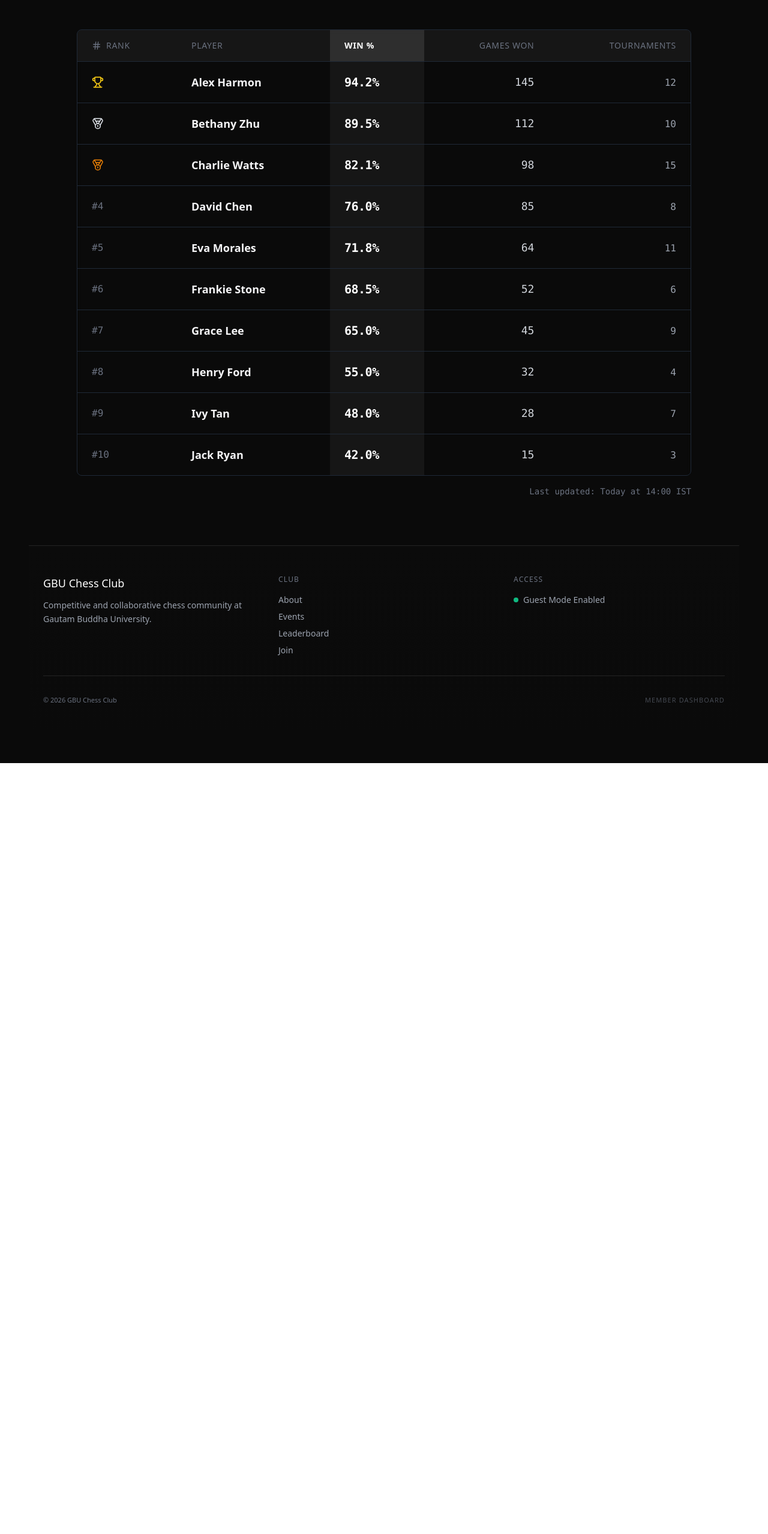
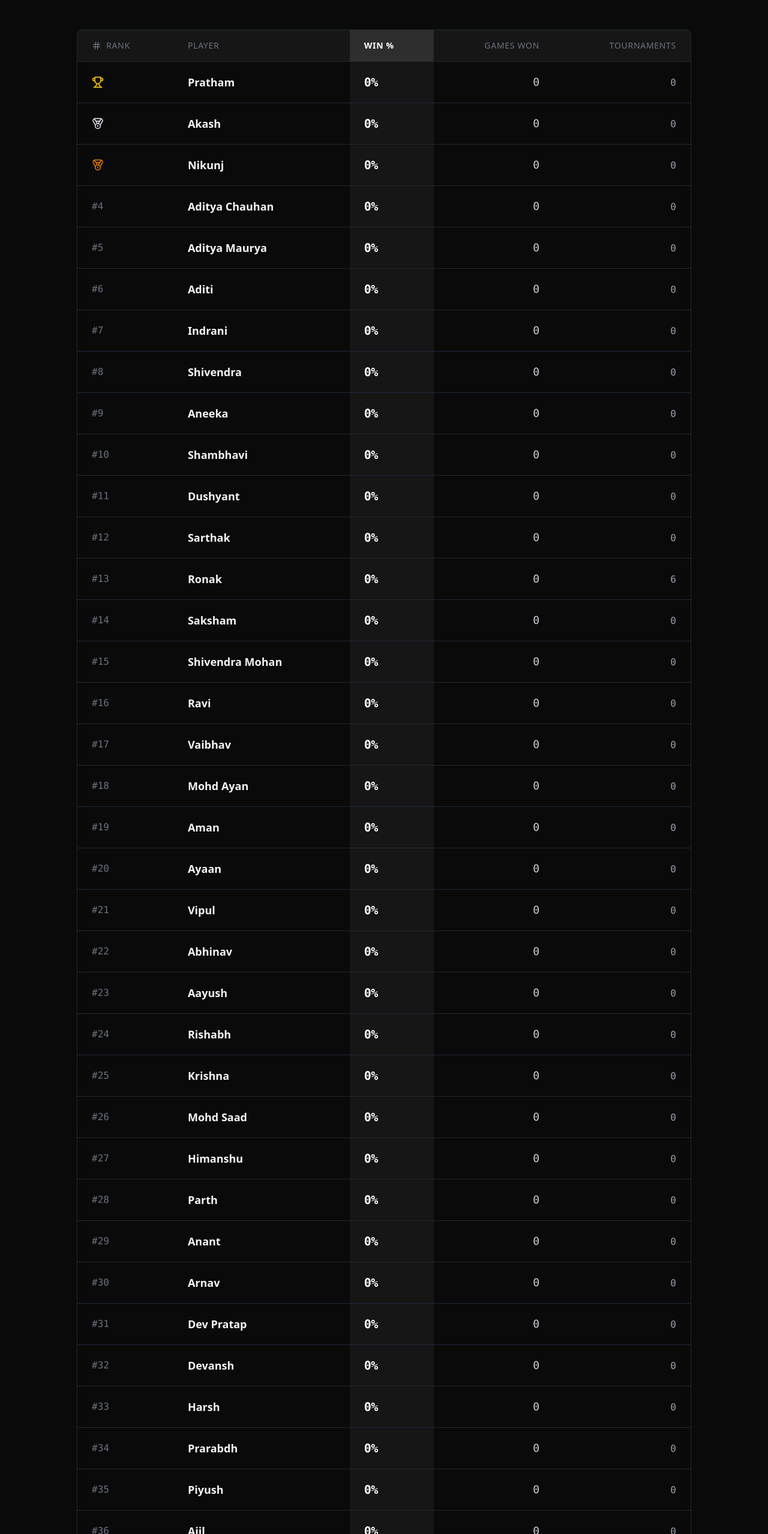
Before and after one commit to ParthDua0/chess-club, a React (Vite) app: page /leaderboard in a window 1280 px wide. Shown: the part 243-2800 px from the top of the page at 60% size. Before the commit the page ends 1515 px from the top, so only its background shows below. Built offline with nearby package versions, Linux system fonts and the light colour scheme.

Commit message:
leaderboard name update

```diff
--- a/src/pages/Leaderboard.jsx
+++ b/src/pages/Leaderboard.jsx
@@ -6,17 +6,46 @@ import Footer from '../components/Footer';
 const LeaderboardPage = () => {
   // Mock Data - In a real app, fetch this from your backend and ensure it's sorted by winPct
   const leaderboardData = [
-    { id: 1, name: "Alex Harmon", rank: 1, winPct: "94.2%", wins: 145, tournaments: 12 },
-    { id: 2, name: "Bethany Zhu", rank: 2, winPct: "89.5%", wins: 112, tournaments: 10 },
-    { id: 3, name: "Charlie Watts", rank: 3, winPct: "82.1%", wins: 98, tournaments: 15 },
-    { id: 4, name: "David Chen", rank: 4, winPct: "76.0%", wins: 85, tournaments: 8 },
-    { id: 5, name: "Eva Morales", rank: 5, winPct: "71.8%", wins: 64, tournaments: 11 },
-    { id: 6, name: "Frankie Stone", rank: 6, winPct: "68.5%", wins: 52, tournaments: 6 },
-    { id: 7, name: "Grace Lee", rank: 7, winPct: "65.0%", wins: 45, tournaments: 9 },
-    { id: 8, name: "Henry Ford", rank: 8, winPct: "55.0%", wins: 32, tournaments: 4 },
-    { id: 9, name: "Ivy Tan", rank: 9, winPct: "48.0%", wins: 28, tournaments: 7 },
-    { id: 10, name: "Jack Ryan", rank: 10, winPct: "42.0%", wins: 15, tournaments: 3 },
-  ];
+  { id: 1, name: "Pratham", rank: 1, winPct: "0%", wins: 0, tournaments: 0 },
+  { id: 2, name: "Akash", rank: 2, winPct: "0%", wins: 0, tournaments: 0 },
+  { id: 3, name: "Nikunj", rank: 3, winPct: "0%", wins: 0, tournaments: 0 },
+  { id: 4, name: "Aditya Chauhan", rank: 4, winPct: "0%", wins: 0, tournaments: 0 },
+  { id: 5, name: "Aditya Maurya", rank: 5, winPct: "0%", wins: 0, tournaments: 0 },
+  { id: 6, name: "Aditi", rank: 6, winPct: "0%", wins: 0, tournaments: 0 },
+  { id: 7, name: "Indrani", rank: 7, winPct: "0%", wins: 0, tournaments: 0 },
+  { id: 8, name: "Shivendra", rank: 8, winPct: "0%", wins: 0, tournaments: 0 },
+  { id: 9, name: "Aneeka", rank: 9, winPct: "0%", wins: 0, tournaments: 0 },
+  { id: 10, name: "Shambhavi", rank: 10, winPct: "0%", wins: 0, tournaments: 0 },
+  { id: 11, name: "Dushyant", rank: 11, winPct: "0%", wins: 0, tournaments: 0 },
+  { id: 12, name: "Sarthak", rank: 12, winPct: "0%", wins: 0, tournaments: 0 },
+  { id: 13, name: "Ronak", rank: 13, winPct: "0%", wins: 0, tournaments: 6 },
+  { id: 14, name: "Saksham", rank: 14, winPct: "0%", wins: 0, tournaments: 0 },
+  { id: 15, name: "Shivendra Mohan", rank: 15, winPct: "0%", wins: 0, tournaments: 0 },
+  { id: 16, name: "Ravi", rank: 16, winPct: "0%", wins: 0, tournaments: 0 },
+  { id: 17, name: "Vaibhav", rank: 17, winPct: "0%", wins: 0, tournaments: 0 },
+  { id: 18, name: "Mohd Ayan", rank: 18, winPct: "0%", wins: 0, tournaments: 0 },
+  { id: 19, name: "Aman", rank: 19, winPct: "0%", wins: 0, tournaments: 0 },
+  { id: 20, name: "Ayaan", rank: 20, winPct: "0%", wins: 0, tournaments: 0 },
+  { id: 21, name: "Vipul", rank: 21, winPct: "0%", wins: 0, tournaments: 0 },
+  { id: 22, name: "Abhinav", rank: 22, winPct: "0%", wins: 0, tournaments: 0 },
+  { id: 23, name: "Aayush", rank: 23, winPct: "0%", wins: 0, tournaments: 0 },
+  { id: 24, name: "Rishabh", rank: 24, winPct: "0%", wins: 0, tournaments: 0 },
+  { id: 25, name: "Krishna", rank: 25, winPct: "0%", wins: 0, tournaments: 0 },
+  { id: 26, name: "Mohd Saad", rank: 26, winPct: "0%", wins: 0, tournaments: 0 },
+  { id: 27, name: "Himanshu", rank: 27, winPct: "0%", wins: 0, tournaments: 0 },
+  { id: 28, name: "Parth", rank: 28, winPct: "0%", wins: 0, tournaments: 0 },
+  { id: 29, name: "Anant", rank: 29, winPct: "0%", wins: 0, tournaments: 0 },
+  { id: 30, name: "Arnav", rank: 30, winPct: "0%", wins: 0, tournaments: 0 },
+  { id: 31, name: "Dev Pratap", rank: 31, winPct: "0%", wins: 0, tournaments: 0 },
+  { id: 32, name: "Devansh", rank: 32, winPct: "0%", wins: 0, tournaments: 0 },
+  { id: 33, name: "Harsh", rank: 33, winPct: "0%", wins: 0, tournaments: 0 },
+  { id: 34, name: "Prarabdh", rank: 34, winPct: "0%", wins: 0, tournaments: 0 },
+  { id: 35, name: "Piyush", rank: 35, winPct: "0%", wins: 0, tournaments: 0 },
+  { id: 36, name: "Ajil", rank: 36, winPct: "0%", wins: 0, tournaments: 0 },
+  { id: 37, name: "Shivam", rank: 37, winPct: "0%", wins: 0, tournaments: 0 },
+  { id: 38, name: "Utkarsh", rank: 38, winPct: "0%", wins: 0, tournaments: 0 }
+];
+
 
   // Helper function to add icons/colors to top 3 ranks
   const getRankDisplay = (rank) => {
@@ -118,7 +147,7 @@ const LeaderboardPage = () => {
 
         {/* Footer Note */}
         <p className="text-gray-500 text-sm mt-4 text-right font-mono">
-          Last updated: Today at 14:00 IST
+          Last updated: Today at 18:00 IST
         </p>
       </div>
       {/* Footer */}
```
